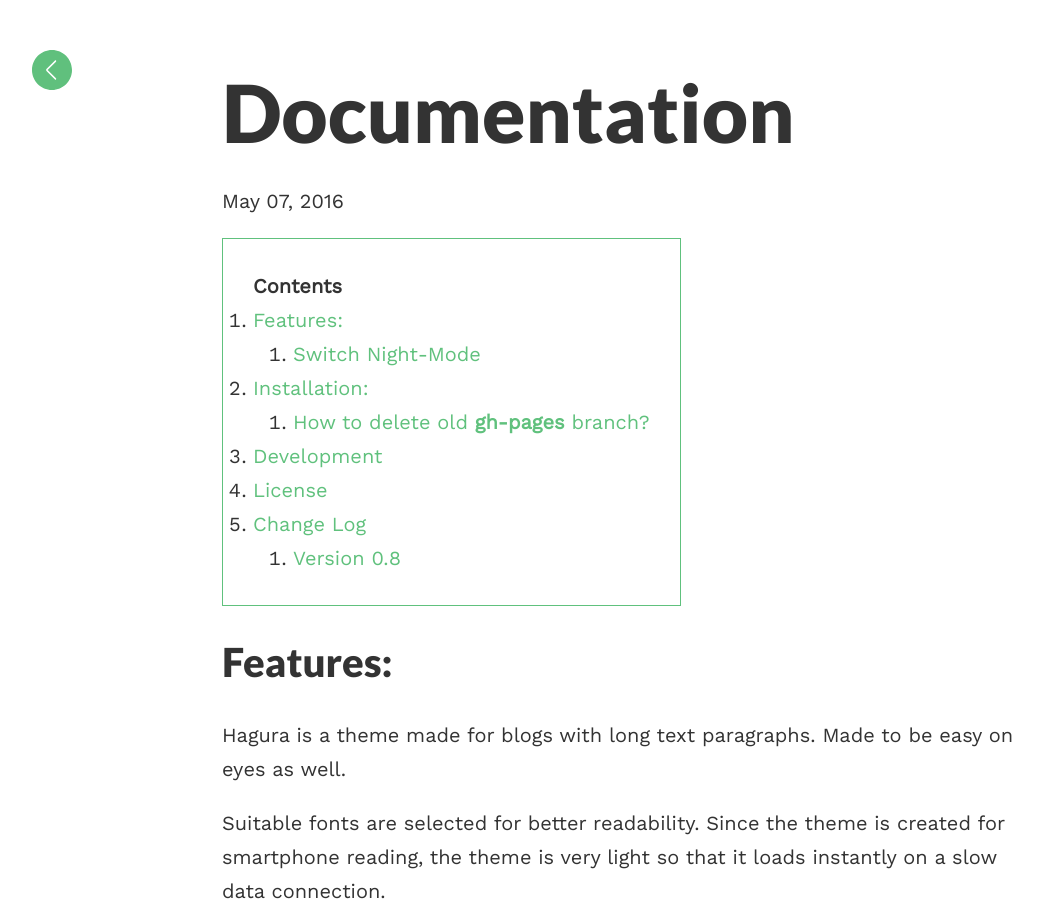
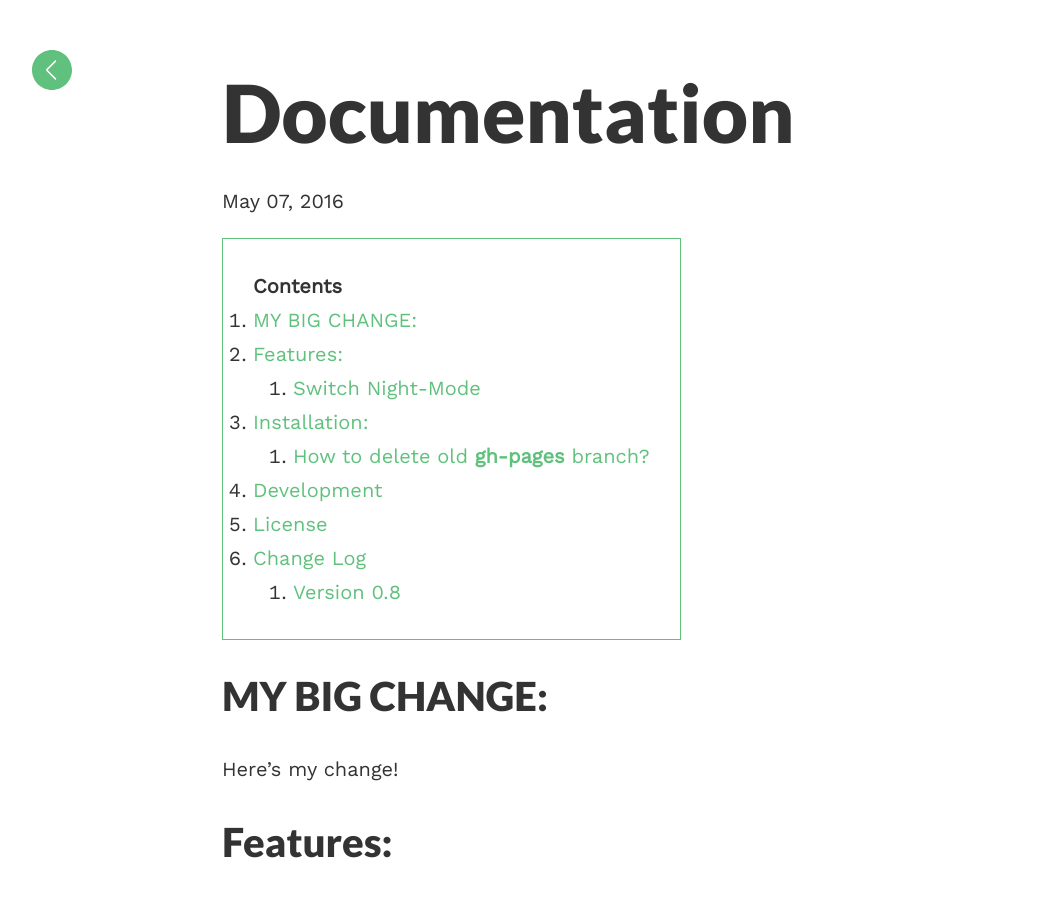
Before and after one commit to thelibertinesociety/thelibertinesociety.github.io, a Jekyll site: the page built from _posts/2016-05-07-documentation.md, in a window 1280 px wide and 900 px high. Shown: the whole window, without its empty margins (18-1061 px from the left). Built offline with Jekyll 4.4.1, drawn with Linux system fonts in a browser that asks for light colours.

Commit message:
here's my change
here is the reason

```diff
--- a/_posts/2016-05-07-documentation.md
+++ b/_posts/2016-05-07-documentation.md
@@ -5,6 +5,9 @@ title: Documentation
 
 * Do not remove this line (it will not be displayed)
 {:toc}
+
+# MY BIG CHANGE:
+Here's my change!
 
 # Features:
 Hagura is a theme made for blogs with long text paragraphs. Made to be easy on eyes as well.
```
